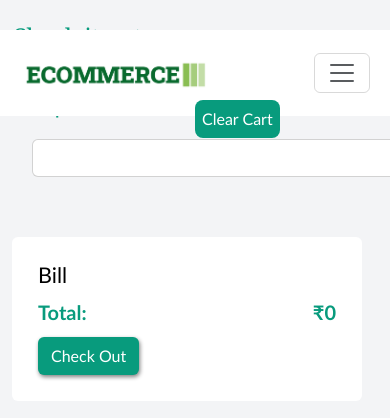
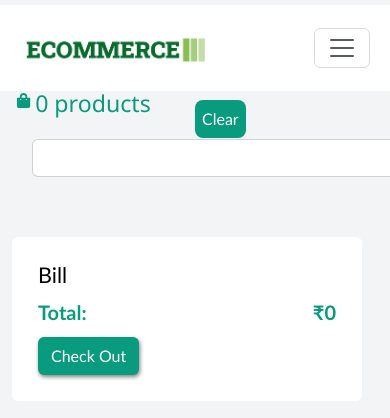
Before and after one commit to kavinkumar24/Ecommerce, a React (Create React App) app: page /cart in a window 390 px wide. Shown: the top 418 px of the page. Built offline with nearby package versions, Linux system fonts and the light colour scheme.

Commit message:
responsive view_

```diff
--- a/src/Components/Cart/Cart.js
+++ b/src/Components/Cart/Cart.js
@@ -46,7 +46,7 @@ function Cart({ cartItems, setCartItems }) {
     <>
      <NavigationBar uniqueItems={uniqueItems} cartItems={cartItems} showSlideshow={true} showHeader = {true} showDropdown={true} onSearch={setSearchTerm} showImageContainer={false} />
 
-     <button onClick={clearCart} style={{position:'absolute',top:'100px',zIndex:'99',backgroundColor:'#089b7d',border:'none',color:'white',padding:'7px',borderRadius:'8px'}}>Clear Cart</button>
+     <button onClick={clearCart} style={{position:'absolute',top:'100px',zIndex:'9',backgroundColor:'#089b7d',border:'none',color:'white',padding:'7px',borderRadius:'8px'}}>Clear</button>
 
      <div className="container-fluid" style={{position:'relative',top:'23px'}}>
     <h3 id="heading1">Check it out</h3>
--- a/src/Components/navbar/Contact.css
+++ b/src/Components/navbar/Contact.css
@@ -21,10 +21,15 @@
     background-color:#ffffff;
     border-radius: 4px;
     box-shadow: 1px 1px 4px rgb(149, 149, 149);
-
-
     padding: 20px;
   }
+  @media screen and (max-width: 768px) {
+    .contact-form {
+      width: 440px !important;
+      left:-30px !important;
+    }
+  }
+
 
   .contact-form label {
     display: block;
--- a/src/Components/navbar/Navbar.js
+++ b/src/Components/navbar/Navbar.js
@@ -232,7 +232,7 @@ const closeModal = () => {
   return (
     <>
       <Navbar collapseOnSelect expand="lg" variant="light" id='Navbar1'>
-        <Navbar.Brand href="#home"><img src={Logo} alt='logo' id="logo"/></Navbar.Brand>
+        <Navbar.Brand as={RouterLink} to="/"><img src={Logo} alt='logo' id="logo"/></Navbar.Brand>
         <Navbar.Toggle aria-controls="responsive-navbar-nav" />
         <Navbar.Collapse id="responsive-navbar-nav">
           <Nav className="mr-auto">
@@ -269,7 +269,7 @@ const closeModal = () => {
   <Button id="button" onClick={openModal}>Join</Button>
 
   <Nav.Link as={RouterLink} to="/cart" className='cart'>
-              Cart<i class="fa fa-shopping-cart cart_icon"></i>
+              <i class="fa fa-shopping-cart cart_icon"></i>
               {itemCount > 0 && (
                 <span style={{
                   position: 'relative',
--- a/src/Components/navbar/navbar.css
+++ b/src/Components/navbar/navbar.css
@@ -25,7 +25,7 @@
 @media (max-width:768px) {
   #Navbar1 {
     width: 100% !important;
-    margin-top: 30px !important;
+    margin-top: 5px !important;
   }
   #form_search{
     position: relative;
--- a/src/Components/products/products.css
+++ b/src/Components/products/products.css
@@ -708,12 +708,13 @@ margin-top: 10px;
   top:85px;
   color: black;
   width: 500px;
-  z-index: 999;
+  z-index: 9;
   padding: 10px;
 }
 .topnav .btn1{
   background: transparent;
   color: black;
+  z-index: -99999999 !important;
   border: 1px solid lightgrey;
 }
 @media (min-width: 576px) {
```
